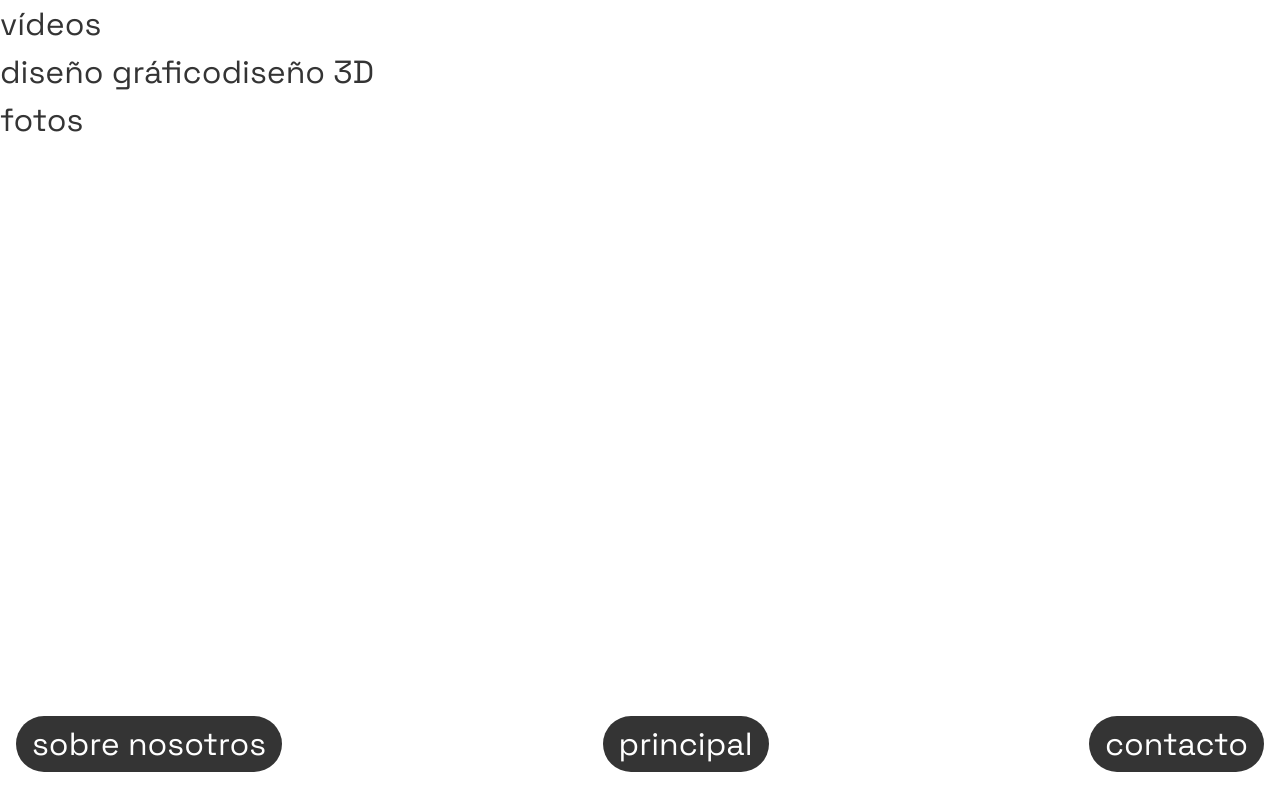
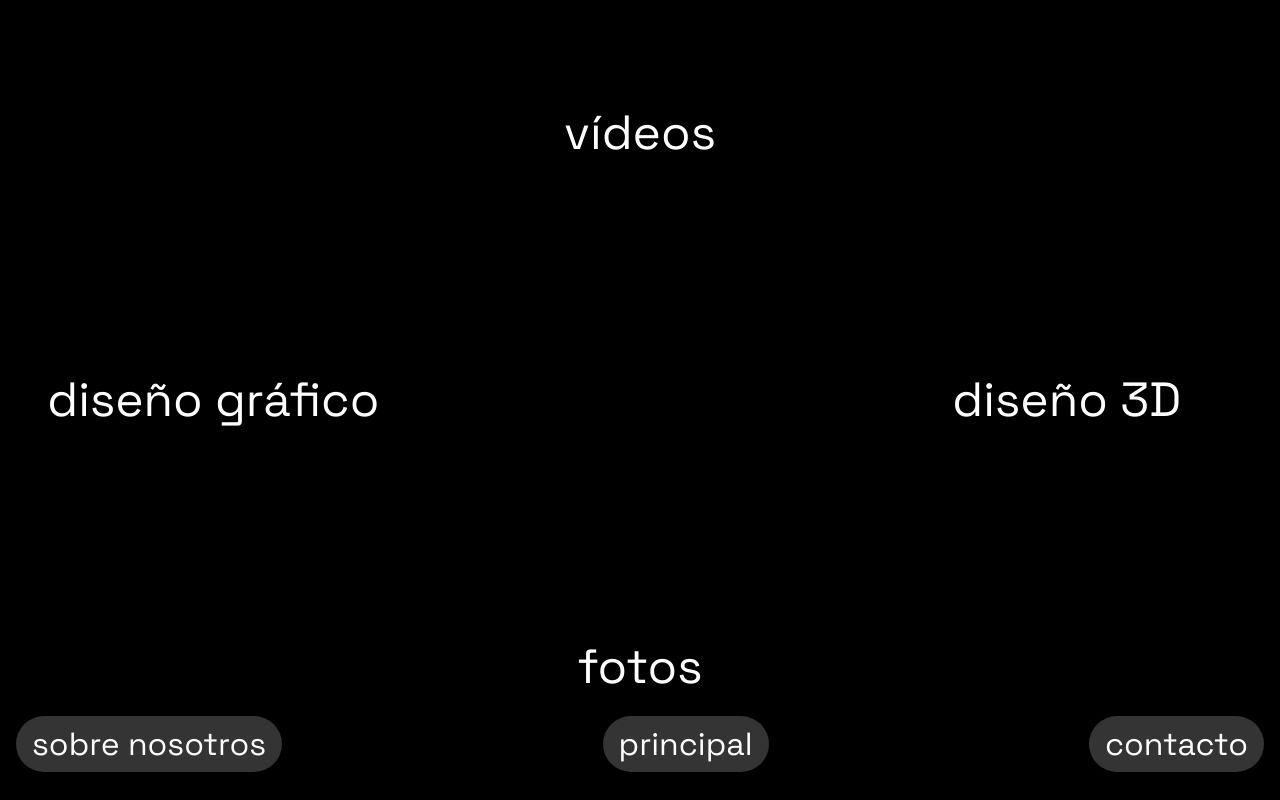
Before and after one commit to Bimai6/argio-studios, a React (Vite) app in the folder frontend/: page / in a window 1280 px wide. Built offline with nearby package versions, Linux system fonts and the light colour scheme; a web font is replaced by a local one.

Commit message:
refactor: change to Home, make their structure clearer, add some styles

```diff
--- a/frontend/src/pages/Home/Home.jsx
+++ b/frontend/src/pages/Home/Home.jsx
@@ -1,21 +1,23 @@
 import Nav from "../../components/Nav/Nav"
 import { Link } from "react-router"
+import filterItems from "../../utils/Arrays"
 
 const Home = () => {
+    return (
+        <>
+            <div className="bg-black h-screen text-white relative">
+                <div className="grid grid-cols-3 grid-rows-3 h-full place-items-center text-xl sm:text-2xl md:text-4xl xl:text-5xl">
+                    {filterItems.map((item, index)=> (
+                        <div key={index} className={`col-start-${item.col} row-start-${item.row}`}>
+                            <Link to={`/catalogue?content_type=${item.value}`}>{item.label}</Link>
+                        </div>
+                    ))}
+                    <div className="col-start-2 row-start-2">
 
-    return(
-        <>
-            <div>
-                <Link to='/catalogue?content_type=0'>vídeos</Link>
+                    </div>
+                </div>
+                <Nav />
             </div>
-            <div>
-                <Link to='/catalogue?content_type=3'>diseño gráfico</Link>
-                <Link to='/catalogue?content_type=2'>diseño 3D</Link>
-            </div>
-            <div>
-                <Link to='/catalogue?content_type=1'>fotos</Link>
-            </div>
-            <Nav/>
         </>
     )
 }
```
